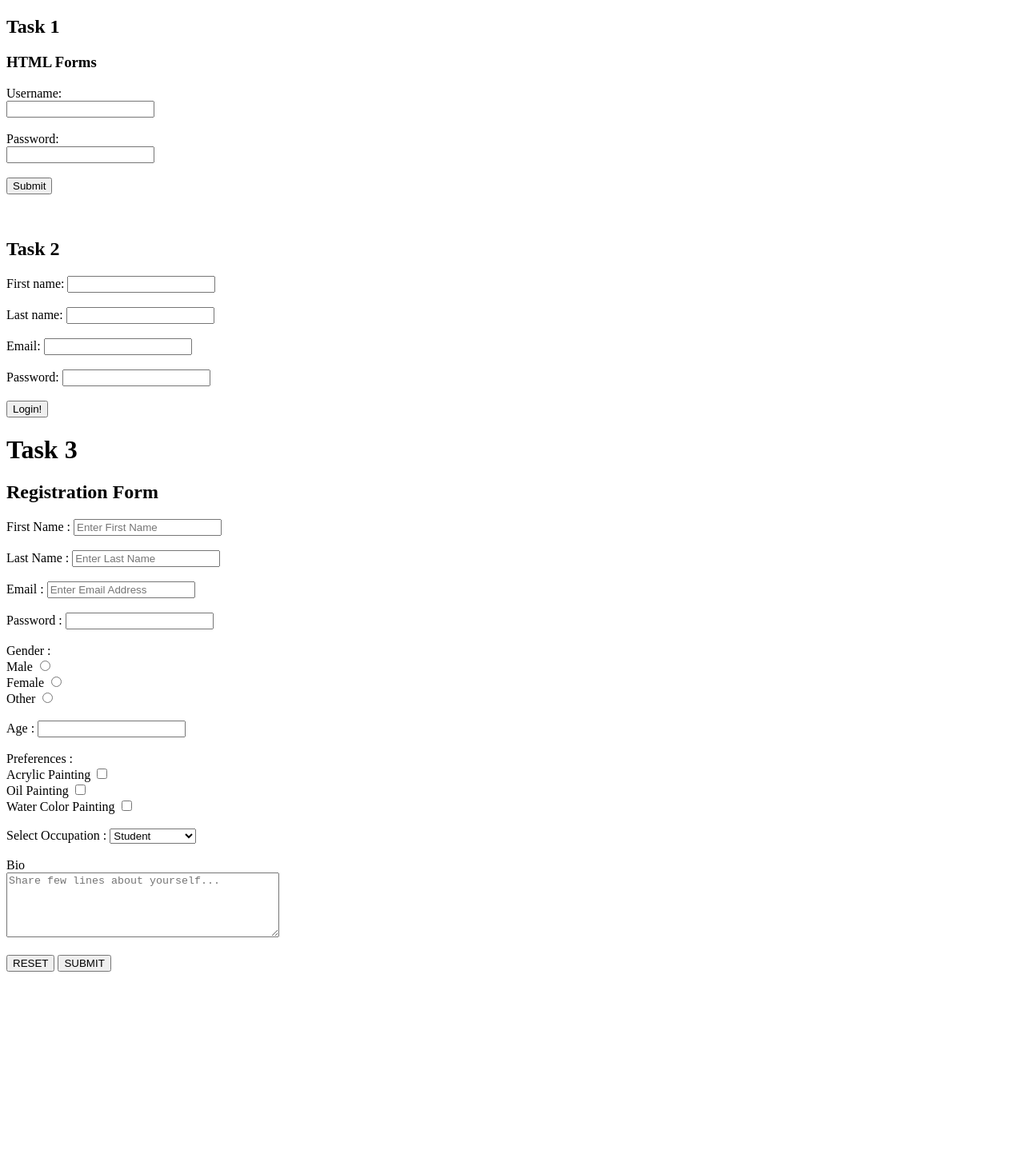
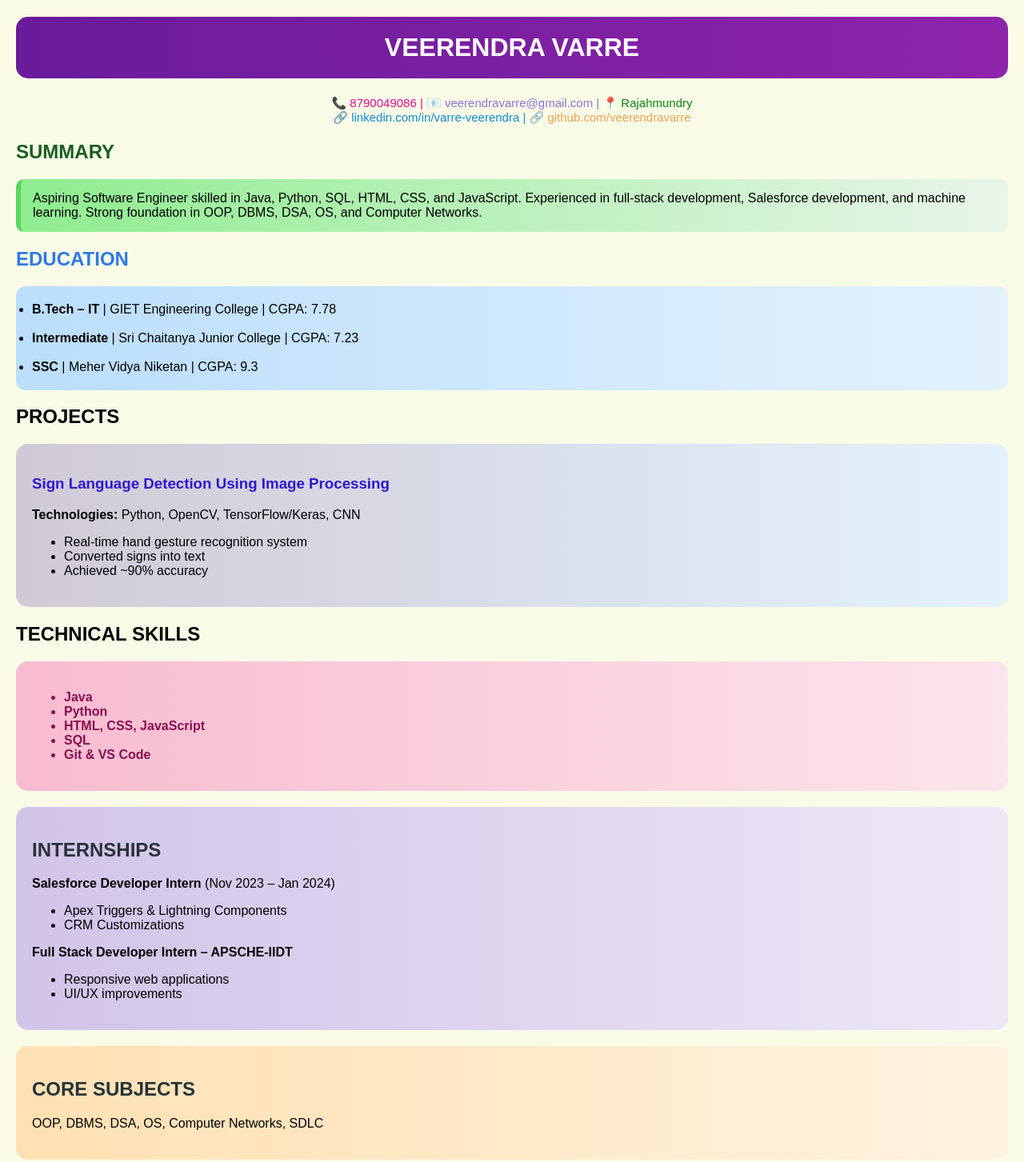
Before and after one commit to veerendravarre/HTML-TASKS, a plain HTML site: page index.html in a window 1280 px wide. Shown: the top 1453 px of the page at 80% size. Before the commit the page ends 1223 px from the top, so only its background shows below. Drawn offline with Linux system fonts and the light colour scheme.

Commit message:
Add files via upload

```diff
--- a/index.html
+++ b/index.html
@@ -1,93 +1,156 @@
 <!DOCTYPE html>
 <html>
 <head>
-    <title>Forms Task</title>
+    <title>Veerendra Varre - Resume</title>
+
+    <!-- External CSS -->
+    <link rel="stylesheet" href="style.css">
+
+    <!-- Internal CSS (Projects & Skills) -->
+    <style>
+        .projects {
+            background: linear-gradient(to right, #d0cad6, #e3f2fd);
+            padding: 20px;
+            border-radius: 15px;
+            margin-bottom: 20px;
+        }
+
+        .projects h3 {
+            color: #2d18cf;
+        }
+
+        .skills {
+            background: linear-gradient(to right, #f8bbd0, #fce4ec);
+            padding: 20px;
+            border-radius: 15px;
+            margin-bottom: 20px;
+        }
+
+        .skills li {
+            color: #880e4f;
+            font-weight: bold;
+        }
+    </style>
 </head>
+
 <body>
 
-    <!-- Task 1 -->
-    <h2>Task 1</h2>
-    <h3>HTML Forms</h3>
+    <!-- HEADER (INLINE CSS) -->
+    <h1 style="
+        background: linear-gradient(to right, #6a1b9a, #8e24aa);
+        color: white;
+        padding: 20px;
+        text-align: center;
+        border-radius: 15px;">
+        VEERENDRA VARRE
+    </h1>
 
-    <form>
-        <label>Username:</label><br>
-        <input type="text"><br><br>
+    <p style="text-align:center; font-size:15px;">
+        <span style="color: rgb(228, 13, 145);" >
+ 📞 8790049086 |
+        </span>
 
-        <label>Password:</label><br>
-        <input type="password"><br><br>
+       <span style="color:rgba(55, 6, 202, 0.55);">
+ 📧 veerendravarre@gmail.com |
+       </span>
+       <span style="color: rgba(0, 128, 0, 0.938);">
+ 📍 Rajahmundry <br>
+       </span>
+       <span style="color: rgb(15, 139, 211);">
+        🔗 linkedin.com/in/varre-veerendra |
+       </span>
+        <span style="color: rgba(232, 120, 8, 0.674);">
+             🔗 github.com/veerendravarre
+        </span>
 
-        <input type="submit" value="Submit">
-    </form>
+    </p>
 
-    <br><br>
+    <!-- SUMMARY (INLINE CSS) -->
+    <h2 style="color:#1b5e20;">SUMMARY</h2>
+    <p style="
+        background: linear-gradient(to right, #8fed8f, #e8f5e9);
+        padding: 15px;
+        border-left: 6px solid #5ad662;
+        border-radius: 10px;">
+        Aspiring Software Engineer skilled in Java, Python, SQL, HTML, CSS, and JavaScript.
+        Experienced in full-stack development, Salesforce development, and machine learning.
+        Strong foundation in OOP, DBMS, DSA, OS, and Computer Networks.
+    </p>
 
+    <!-- EDUCATION (INLINE CSS) -->
+    <h2 style="color:#0861e5d8;">EDUCATION</h2>
+    <ul style="
+        background: linear-gradient(to right, #bbdefb, #e3f2fd);
+        padding: 20px;
+        border-radius: 12px;">
+        <li><b>B.Tech – IT</b> | GIET Engineering College | CGPA: 7.78</li><br>
+        <li><b>Intermediate</b> | Sri Chaitanya Junior College | CGPA: 7.23</li><br>
+        <li><b>SSC</b> | Meher Vidya Niketan | CGPA: 9.3</li>
+    </ul>
 
-    <!-- Task 2 -->
-    <h2>Task 2</h2>
+    <!-- PROJECTS (INTERNAL CSS) -->
+    <h2>PROJECTS</h2>
+    <div class="projects">
+        <h3>Sign Language Detection Using Image Processing</h3>
+        <p><b>Technologies:</b> Python, OpenCV, TensorFlow/Keras, CNN</p>
+        <ul>
+            <li>Real-time hand gesture recognition system</li>
+            <li>Converted signs into text</li>
+            <li>Achieved ~90% accuracy</li>
+        </ul>
+    </div>
 
-    <form>
-        <label>First name:</label>
-        <input type="text"><br><br>
+    <!-- SKILLS (INTERNAL CSS) -->
+    <h2>TECHNICAL SKILLS</h2>
+    <div class="skills">
+        <ul>
+            <li>Java</li>
+            <li>Python</li>
+            <li>HTML, CSS, JavaScript</li>
+            <li>SQL</li>
+            <li>Git & VS Code</li>
+        </ul>
+    </div>
 
-        <label>Last name:</label>
-        <input type="text"><br><br>
+    <!-- (EXTERNAL CSS) -->
+    <div class="external-section internships">
+        <h2>INTERNSHIPS</h2>
+        <p><b>Salesforce Developer Intern</b> (Nov 2023 – Jan 2024)</p>
+        <ul>
+            <li>Apex Triggers & Lightning Components</li>
+            <li>CRM Customizations</li>
+        </ul>
 
-        <label>Email:</label>
-        <input type="email"><br><br>
+        <p><b>Full Stack Developer Intern – APSCHE-IIDT</b></p>
+        <ul>
+            <li>Responsive web applications</li>
+            <li>UI/UX improvements</li>
+        </ul>
+    </div>
 
-        <label>Password:</label>
-        <input type="password"><br><br>
+    <div class="external-section subjects">
+        <h2>CORE SUBJECTS</h2>
+        <p>OOP, DBMS, DSA, OS, Computer Networks, SDLC</p>
+    </div>
 
-        <input type="submit" value="Login!">
-    </form>
+    <div class="external-section achievements">
+        <h2>ACHIEVEMENTS</h2>
+        <ul>
+            <li>NPTEL Java Certification (2024)</li>
+            <li>Salesforce Certification</li>
+            <li>Full Stack Certification – 77/100</li>
+        </ul>
+    </div>
+
+    <div class="external-section strengths">
+        <h2>STRENGTHS</h2>
+        <ul>
+            <li>Quick Learner</li>
+            <li>Problem Solving</li>
+            <li>Communication Skills</li>
+            <li>Team Collaboration</li>
+        </ul>
+    </div>
 
 </body>
 </html>
- <h1>Task 3</h1>
-    <h2>Registration Form</h2>
-
-    <form>
-
-        <label>First Name :</label>
-        <input type="text" placeholder="Enter First Name"><br><br>
-
-        <label>Last Name :</label>
-        <input type="text" placeholder="Enter Last Name"><br><br>
-
-        <label>Email :</label>
-        <input type="email" placeholder="Enter Email Address"><br><br>
-
-        <label>Password :</label>
-        <input type="password"><br><br>
-
-        <label>Gender :</label><br>
-        Male <input type="radio" name="gender"><br>
-        Female <input type="radio" name="gender"><br>
-        Other <input type="radio" name="gender"><br><br>
-
-        <label>Age :</label>
-        <input type="number"><br><br>
-
-        <label>Preferences :</label><br>
-        Acrylic Painting <input type="checkbox"><br>
-        Oil Painting <input type="checkbox"><br>
-        Water Color Painting <input type="checkbox"><br><br>
-
-        <label>Select Occupation :</label>
-        <select>
-            <option>Student</option>
-            <option>Employee</option>
-            <option>Self Employed</option>
-            <option>Other</option>
-        </select><br><br>
-
-        <label>Bio</label><br>
-        <textarea rows="5" cols="40" placeholder="Share few lines about yourself..."></textarea><br><br>
-
-        <input type="reset" value="RESET">
-        <input type="submit" value="SUBMIT">
-
-    </form>
-
-</body>
-</html>
--- /dev/null
+++ b/style.css
@@ -0,0 +1,41 @@
+body {
+    font-family: Arial, sans-serif;
+    background: #f9fbe7;
+    margin: 20px;
+}
+
+/* INTERNSHIPS */
+.internships {
+    background: linear-gradient(to right, #d1c4e9, #ede7f6);
+    padding: 20px;
+    border-radius: 15px;
+    margin-bottom: 20px;
+}
+
+/* CORE SUBJECTS */
+.subjects {
+    background: linear-gradient(to right, #ffe0b2, #fff3e0);
+    padding: 20px;
+    border-radius: 15px;
+    margin-bottom: 20px;
+}
+
+/* ACHIEVEMENTS */
+.achievements {
+    background: linear-gradient(to right, #b2dfdb, #e0f2f1);
+    padding: 20px;
+    border-radius: 15px;
+    margin-bottom: 20px;
+}
+
+/* STRENGTHS */
+.strengths {
+    background: linear-gradient(to right, #ffcdd2, #ffebee);
+    padding: 20px;
+    border-radius: 15px;
+    margin-bottom: 20px;
+}
+
+.external-section h2 {
+    color: #263238;
+}
```
